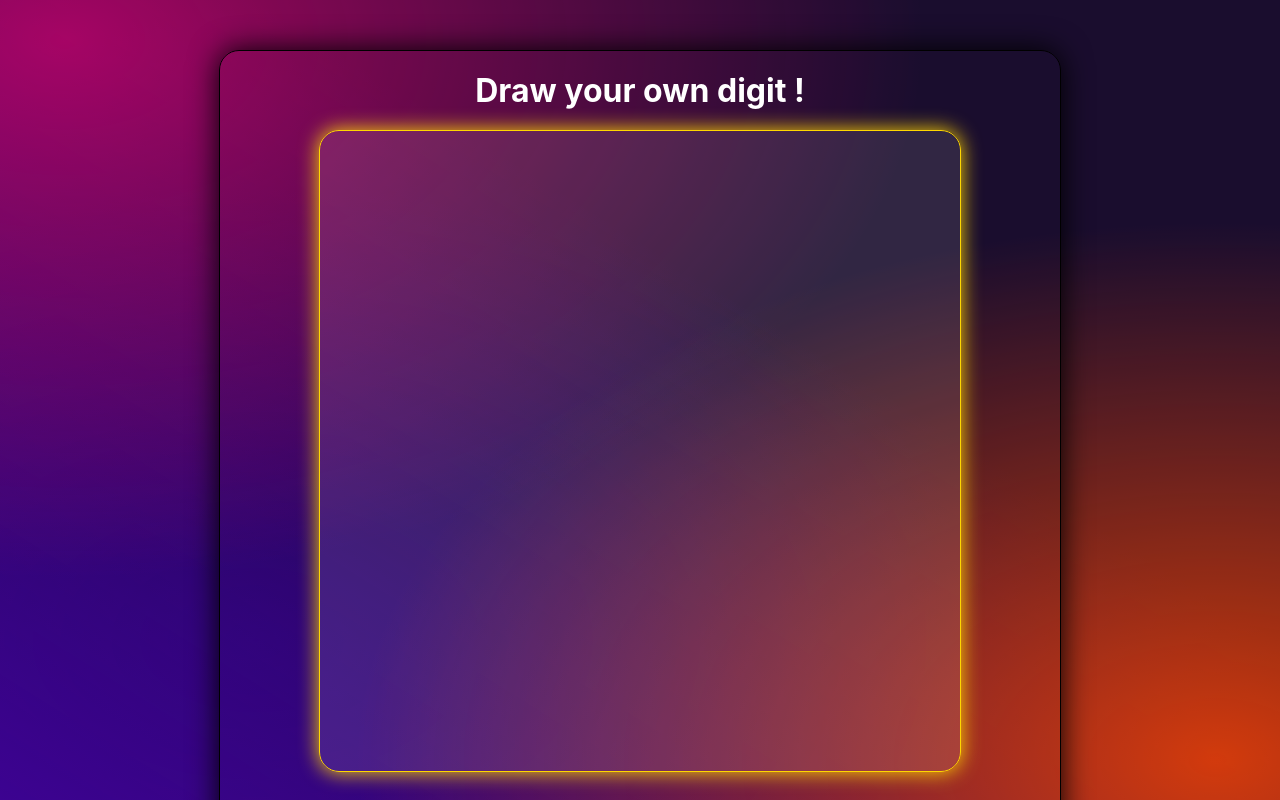
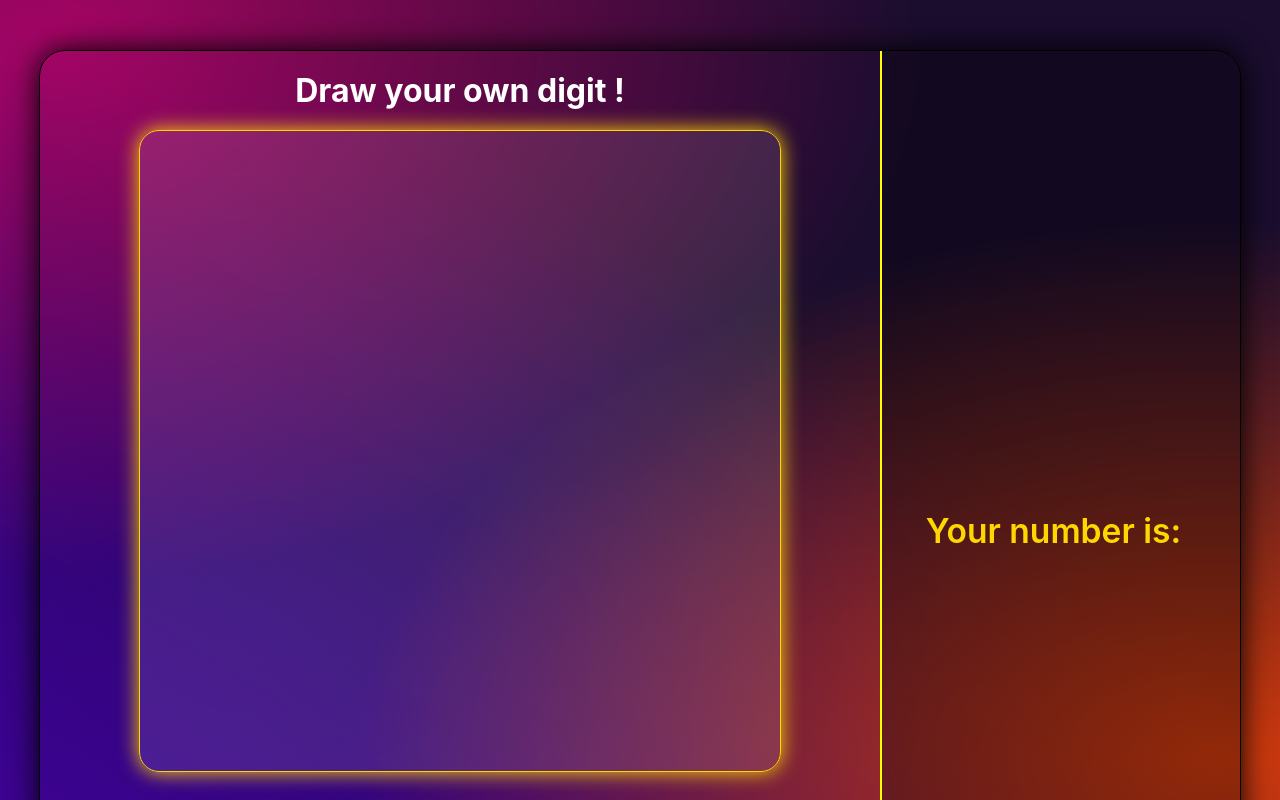
Before and after one commit to Oleksy1121/Handwritten-digit-recognizer, a React (Create React App) app in the folder frontend/: page / in a window 1280 px wide. Shown: the top 800 px of the page. Built offline with nearby package versions, Linux system fonts and the light colour scheme.

Commit message:
Implement digit prediction results display

```diff
--- a/frontend/src/components/DigitPredctor/index.js
+++ b/frontend/src/components/DigitPredctor/index.js
@@ -1,19 +1,23 @@
-import React, { useRef } from "react"
+import React, { useRef, useState } from "react"
 import {
     Button,
     ButtonContainer,
     DigitPredictiorContainer,
     Header,
+    MainContainer,
 } from "./styles"
 import Canvas from "../CanvasDrawing"
-import axios from '../../axios'
+import axios from "../../axios"
+import Results from "../Results"
 
 function DigitPredictor() {
     const canvasRef = useRef(null)
+    const [results, setResults] = useState([])
 
     const handleClearCanvas = () => {
         if (canvasRef.current) {
             canvasRef.current.clear()
+            setResults([])
         }
     }
 
@@ -25,23 +29,35 @@ function DigitPredictor() {
 
     const getPrediction = async () => {
         const base64_string = getCanvasImage()
-      console.log(base64_string)
 
-      await axios.post('/predict', {'base64_string': base64_string})
-
+        try {
+            const response = await axios.post("/predict", {
+                base64_string: base64_string,
+            })
+            console.log(response.data.predict)
+            setResults(response.data.predict)
+        } catch (err) {
+            console.log(err.message)
+        }
     }
 
+
+
+
     return (
+      <MainContainer>
         <DigitPredictiorContainer>
+
             <Header>Draw your own digit !</Header>
             <Canvas ref={canvasRef}></Canvas>
-
             <ButtonContainer>
                 <Button onClick={handleClearCanvas}>Clear</Button>
                 <Button onClick={getPrediction}>Predict</Button>
             </ButtonContainer>
 
         </DigitPredictiorContainer>
+        <Results results={results}></Results>
+        </MainContainer>
     )
 }
 
--- a/frontend/src/components/DigitPredctor/styles.js
+++ b/frontend/src/components/DigitPredctor/styles.js
@@ -1,14 +1,22 @@
 import styled from 'styled-components'
 
+
+export const MainContainer = styled.div`
+    display: flex;
+    margin: 50px auto;
+    border: 1px black solid;
+    border-radius: 26px;
+    width: 1200px;
+    height: 900px;
+    box-shadow: 0px 0px 30px black;
+    overflow: hidden;
+`
+
+
 export const DigitPredictiorContainer = styled.div`
-    margin: 50px auto;
     padding: 20px;
     width: 800px;
     background: none;
-    border: 1px solid black;
-    border-radius: 20px;
-    box-shadow: 0px 0px 30px black;
-
 `
 
 export const Header = styled.h1`
@@ -21,9 +29,6 @@ export const ButtonContainer = styled.div`
     width: 80%;
     display: flex;
     justify-content: space-between;
-
-
-
 `
 
 export const Button = styled.button`
--- /dev/null
+++ b/frontend/src/components/Results/index.js
@@ -0,0 +1,31 @@
+import React from "react"
+import {
+    PredictionBarContainer,
+    PredictionLabel,
+    ProgressBarFill,
+    ProgressBarWrapper,
+    ResultsContainer,
+    ResultTextContainer,
+    Text,
+} from "./styles"
+
+function Results( { results } ) {
+    return (
+
+        <ResultsContainer>
+            {results.predictions?.map((pred) => (
+            <PredictionBarContainer key={pred.digit}>
+                <PredictionLabel>{pred.digit}</PredictionLabel>
+                <ProgressBarWrapper>
+                    <ProgressBarFill $probability={pred.probability}></ProgressBarFill>
+                </ProgressBarWrapper>
+            </PredictionBarContainer>
+            ))}
+            <ResultTextContainer>
+            <Text>Your number is: <span>{ results.digit }</span></Text>
+            </ResultTextContainer>
+        </ResultsContainer>
+    )
+}
+
+export default Results
--- /dev/null
+++ b/frontend/src/components/Results/styles.js
@@ -0,0 +1,78 @@
+import styled from "styled-components";
+
+
+export const ResultsContainer = styled.div`
+    display: flex;
+    flex-direction: column;
+    margin: auto;
+    height: 100%;
+    flex-grow: 1;
+
+    justify-content: space-around;
+    align-items: center;
+    box-sizing: border-box;
+
+    min-width: 280px;
+    padding: 20px;
+    border-left: 2px solid yellow;
+    background: rgba(0, 0, 0, 0.3);
+
+
+`;
+
+export const PredictionBarContainer = styled.div`
+    display:flex;
+    flex-direction: row;
+    align-items: center;
+    width: 100%;
+    padding: 10px;
+    box-sizing: border-box;
+`
+
+export const PredictionLabel = styled.span`
+    font-size: 2em;
+    font-weight: 600;
+    margin-right: 15px;
+    color: gold;
+    width: 25px;
+    text-align: right;
+`
+
+export const ProgressBarWrapper = styled.div`
+    display: flex;
+    flex-grow: 1;
+    height: 40px;
+    border: 1px solid rgba(255, 215, 0, 0.8);;
+    box-shadow: 0px 0px 10px rgba(255, 215, 0, 0.5);
+    border-radius: 15px;
+    overflow: hidden;
+`
+
+export const ProgressBarFill = styled.div`
+    background: linear-gradient(to right, #e74c3c, #f1c40f);
+    height: 100%;
+    width: ${props => props.$probability * 100}%;
+    border-radius: 0px;
+    transition: width 0.5s ease-in-out;
+`
+
+export const ResultTextContainer = styled.div`
+
+    margin-top: 30px;
+    justify-content: center;
+
+`
+
+export const Text = styled.p`
+    margin: auto;
+    font-size: 2.1em;
+    font-weight: 600;
+    margin-right: 15px;
+    color: gold;
+
+    span{
+        color:red;
+        font-weight: 700;
+        font-size: 2.15em;
+    }
+`
```
Lines whose indentation alone changed are shown as unchanged.
